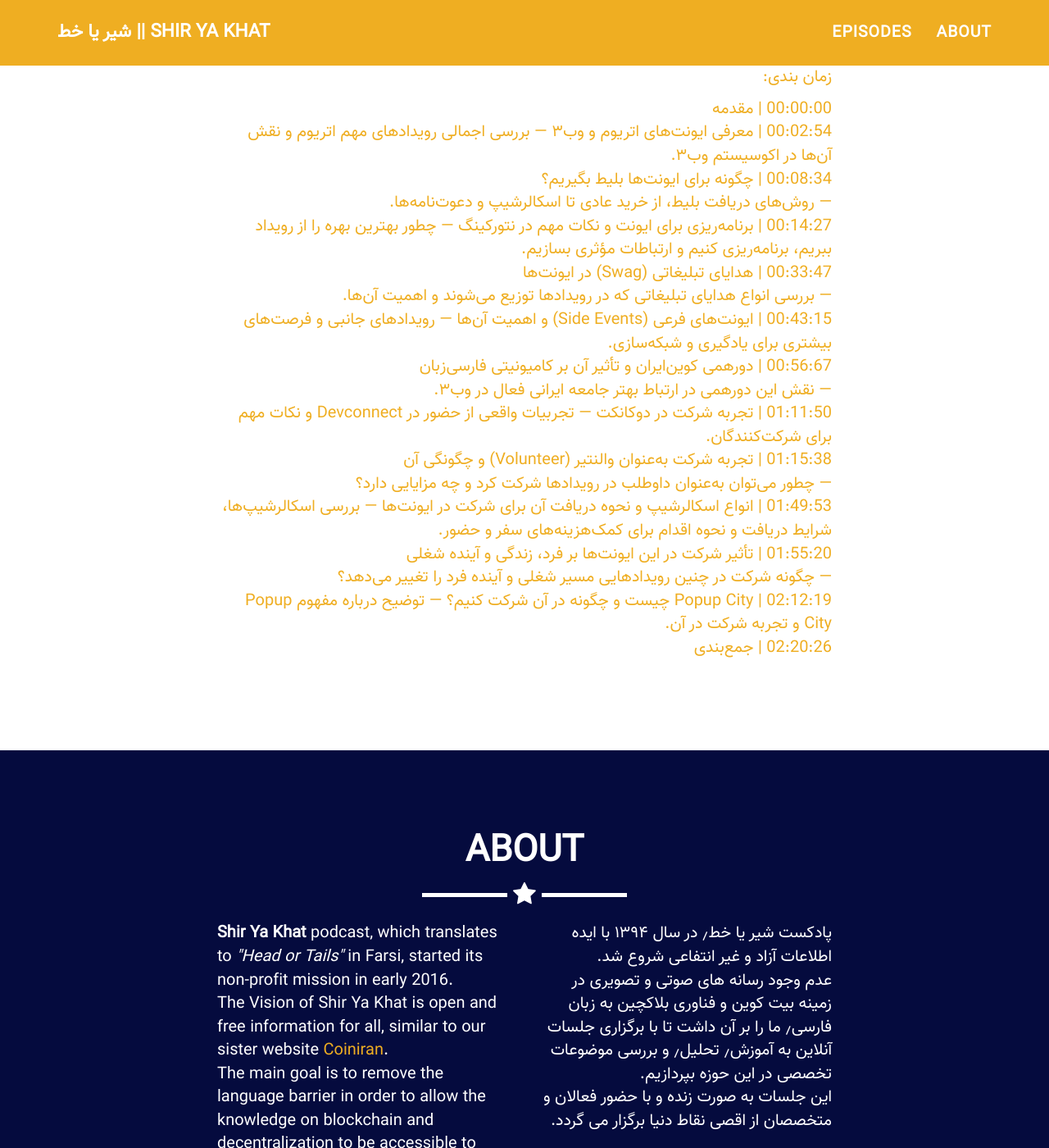
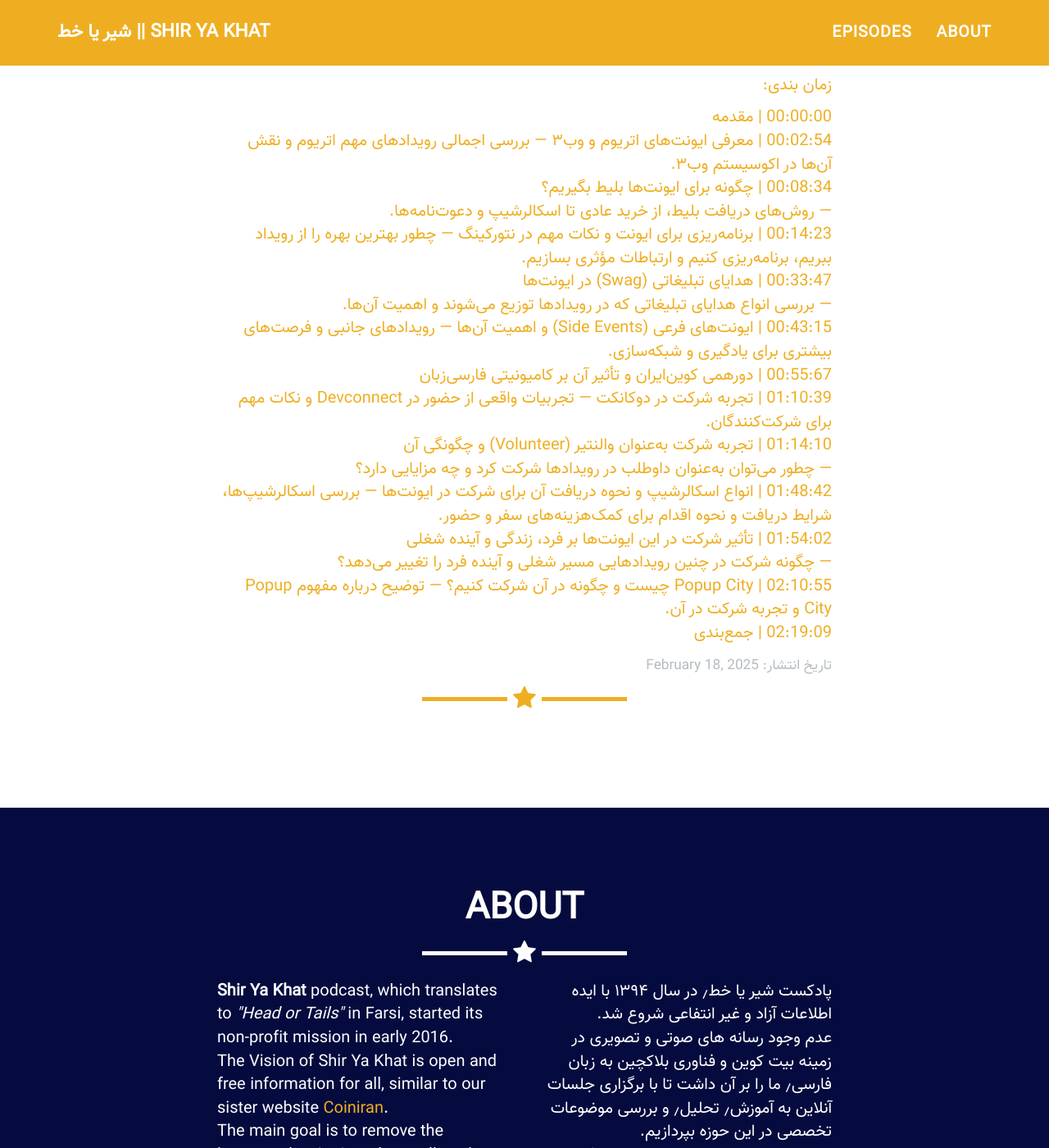
Before and after one commit to shiryakhat/website, a Jekyll site: the page built from _posts/2025-02-18-devcon7.md, in a window 1280 px wide and 1400 px high, scrolled down 3554 px. Shown: the whole window at 82% size. Built offline with Jekyll 4.4.1, drawn with Linux system fonts in a browser that asks for light colours; some of the changed text lies outside the part shown.

Commit message:
add links (-applepodcast) + fixes, amazonmusic fix

```diff
--- a/_includes/post.html
+++ b/_includes/post.html
@@ -54,8 +54,8 @@
                     </a>
                     {% endif %}
 
-                    {% if post.amazonmusic %}
-                    <a href= "{{ post.amazonmusic }}" target = "_blank" ><img src="/img/platforms/amazonmusic.png"  alt="music.amazon.com"> </img>
+                    {% if page.amazonmusic %}
+                    <a href= "{{ page.amazonmusic }}" target = "_blank" ><img src="/img/platforms/amazonmusic.png"  alt="music.amazon.com"> </img>
                     </a>
                     {% endif %}
 
@@ -97,6 +97,13 @@
                     <p>{{ page.content }}</p>
                 <!-- {% endif %} -->
 
+            <p class="text-muted">
+                <small>
+                    تاریخ انتشار: {{ page.date | date: "%B %d, %Y" }}
+                </small>
+            <hr class="star-primary">
+
+            </p>
             </div>
         </div>
     </div>
--- a/_posts/2025-02-18-devcon7.md
+++ b/_posts/2025-02-18-devcon7.md
@@ -12,7 +12,7 @@
 
 youtube: https://youtu.be/YFrxpUWV6ZE
 
-soundcloud:
+soundcloud: https://soundcloud.com/shiryakhat/the-ultimate-ethereum-devcon-guide-s07e04
 
 # anchor: Anchor was bought by Spotify and is no longer available
 
@@ -90,17 +92,16 @@
 00:02:54 | معرفی ایونت‌های اتریوم و وب۳  — بررسی اجمالی رویدادهای مهم اتریوم و نقش آن‌ها در اکوسیستم وب۳.
 00:08:34 | چگونه برای ایونت‌ها بلیط بگیریم؟
 — روش‌های دریافت بلیط، از خرید عادی تا اسکالرشیپ و دعوت‌نامه‌ها.
-00:14:27 | برنامه‌ریزی برای ایونت و نکات مهم در نتورکینگ  — چطور بهترین بهره را از رویداد ببریم، برنامه‌ریزی کنیم و ارتباطات مؤثری بسازیم.
+00:14:23 | برنامه‌ریزی برای ایونت و نکات مهم در نتورکینگ  — چطور بهترین بهره را از رویداد ببریم، برنامه‌ریزی کنیم و ارتباطات مؤثری بسازیم.
 00:33:47 | هدایای تبلیغاتی (Swag) در ایونت‌ها
 — بررسی انواع هدایای تبلیغاتی که در رویدادها توزیع می‌شوند و اهمیت آن‌ها.
 00:43:15 | ایونت‌های فرعی (Side Events) و اهمیت آن‌ها  — رویدادهای جانبی و فرصت‌های بیشتری برای یادگیری و شبکه‌سازی.
-00:56:67 | دورهمی کوین‌ایران و تأثیر آن بر کامیونیتی فارسی‌زبان
-— نقش این دورهمی در ارتباط بهتر جامعه ایرانی فعال در وب۳.
-01:11:50 | تجربه شرکت در دوکانکت  — تجربیات واقعی از حضور در Devconnect و نکات مهم برای شرکت‌کنندگان.
-01:15:38 | تجربه شرکت به‌عنوان والنتیر (Volunteer) و چگونگی آن
+00:55:67 | دورهمی کوین‌ایران و تأثیر آن بر کامیونیتی فارسی‌زبان
+01:10:39 | تجربه شرکت در دوکانکت  — تجربیات واقعی از حضور در Devconnect و نکات مهم برای شرکت‌کنندگان.
+01:14:10 | تجربه شرکت به‌عنوان والنتیر (Volunteer) و چگونگی آن
 — چطور می‌توان به‌عنوان داوطلب در رویدادها شرکت کرد و چه مزایایی دارد؟
-01:49:53 | انواع اسکالرشیپ و نحوه دریافت آن برای شرکت در ایونت‌ها  — بررسی اسکالرشیپ‌ها، شرایط دریافت و نحوه اقدام برای کمک‌هزینه‌های سفر و حضور.
-01:55:20 | تأثیر شرکت در این ایونت‌ها بر فرد، زندگی و آینده شغلی
+01:48:42 | انواع اسکالرشیپ و نحوه دریافت آن برای شرکت در ایونت‌ها  — بررسی اسکالرشیپ‌ها، شرایط دریافت و نحوه اقدام برای کمک‌هزینه‌های سفر و حضور.
+01:54:02 | تأثیر شرکت در این ایونت‌ها بر فرد، زندگی و آینده شغلی
 — چگونه شرکت در چنین رویدادهایی مسیر شغلی و آینده فرد را تغییر می‌دهد؟
-02:12:19 | Popup City چیست و چگونه در آن شرکت کنیم؟  — توضیح درباره مفهوم Popup City و تجربه شرکت در آن.
-02:20:26 | جمع‌بندی
+02:10:55 | Popup City چیست و چگونه در آن شرکت کنیم؟  — توضیح درباره مفهوم Popup City و تجربه شرکت در آن.
+02:19:09 | جمع‌بندی
```
Also changed, not shown: other parts of _posts/2025-02-18-devcon7.md (+7 -5 lines).
